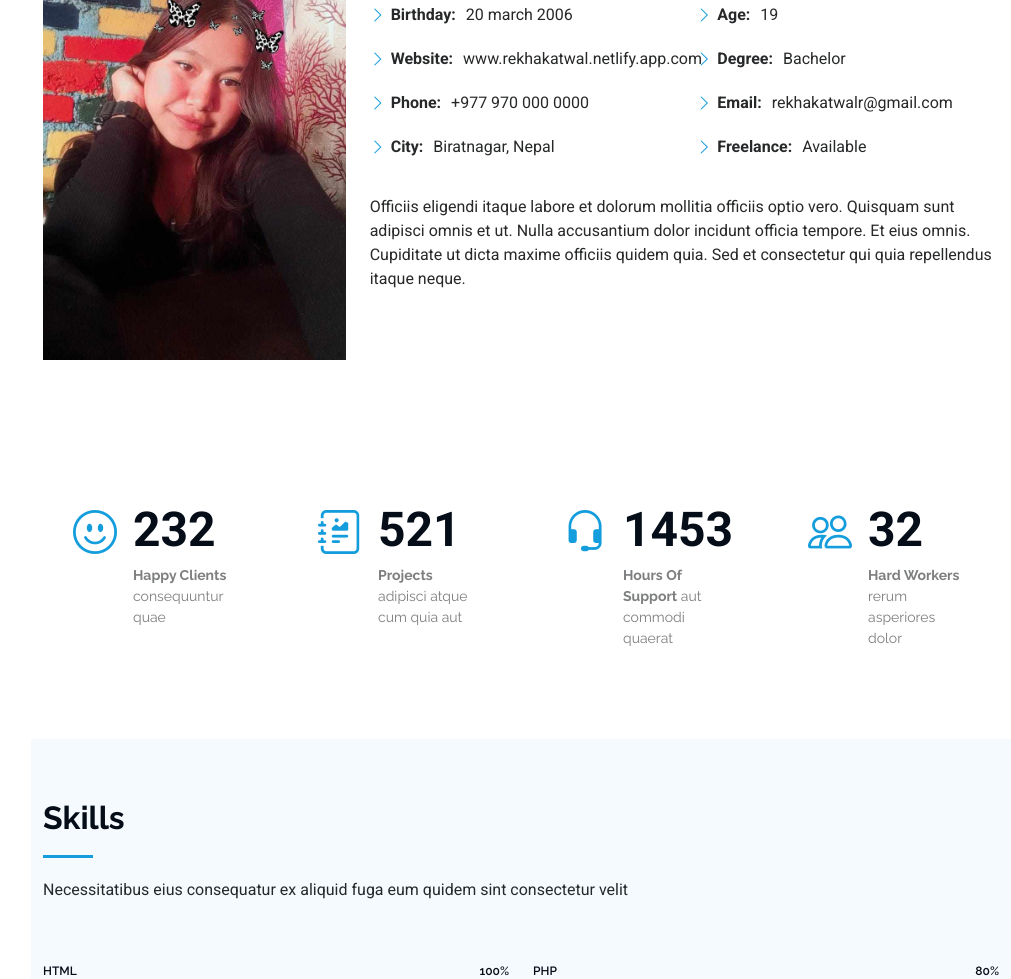
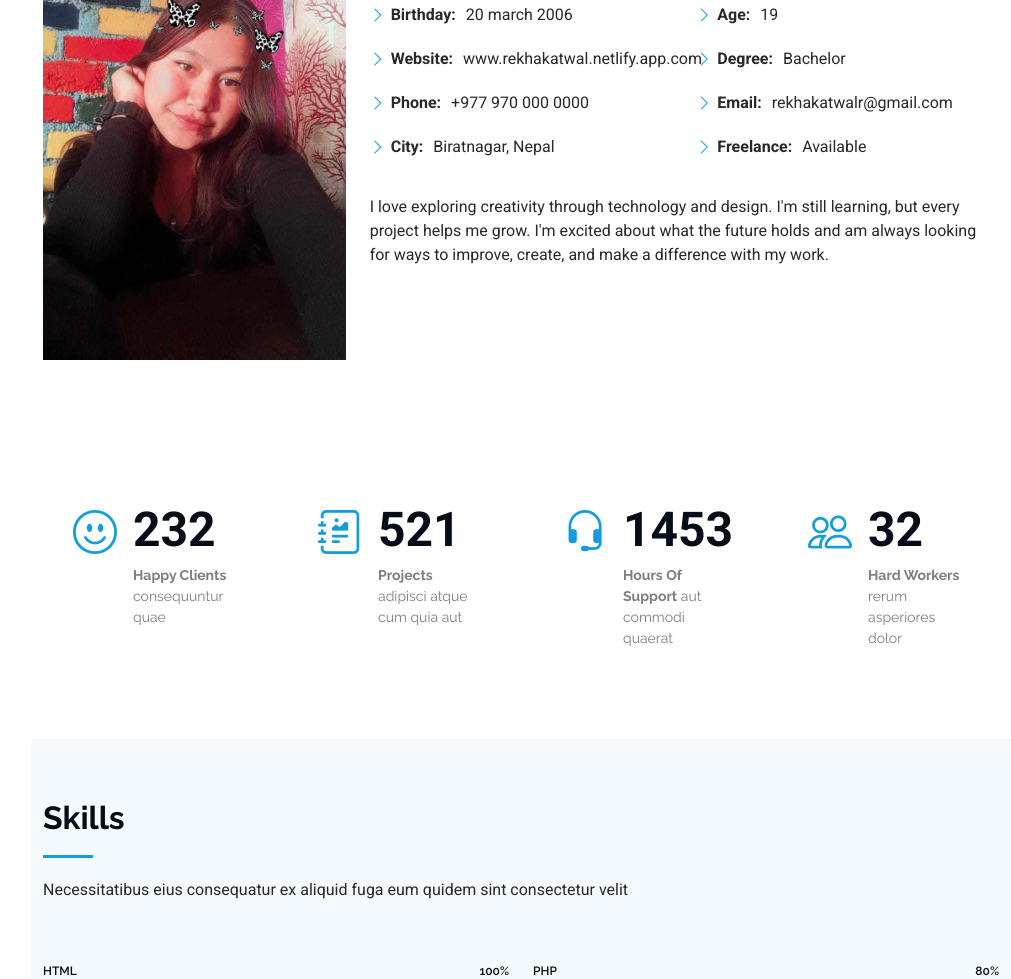
Before and after one commit to YourTulip/portfolio-website, a plain HTML site: page index.html in a window 1280 px wide. Shown: the part 1272-2251 px from the top of the page, without its empty margins (269-1280 px from the left). Drawn offline with Linux system fonts and the light colour scheme.

Commit message:
Your message describing the changes

```diff
--- a/index.html
+++ b/index.html
@@ -144,8 +144,7 @@
               </div>
             </div>
             <p class="py-3">
-              Officiis eligendi itaque labore et dolorum mollitia officiis optio vero. Quisquam sunt adipisci omnis et ut. Nulla accusantium dolor incidunt officia tempore. Et eius omnis.
-              Cupiditate ut dicta maxime officiis quidem quia. Sed et consectetur qui quia repellendus itaque neque.
+              I love exploring creativity through technology and design. I'm still learning, but every project helps me grow. I'm excited about what the future holds and am always looking for ways to improve, create, and make a difference with my work.
             </p>
           </div>
         </div>
```
